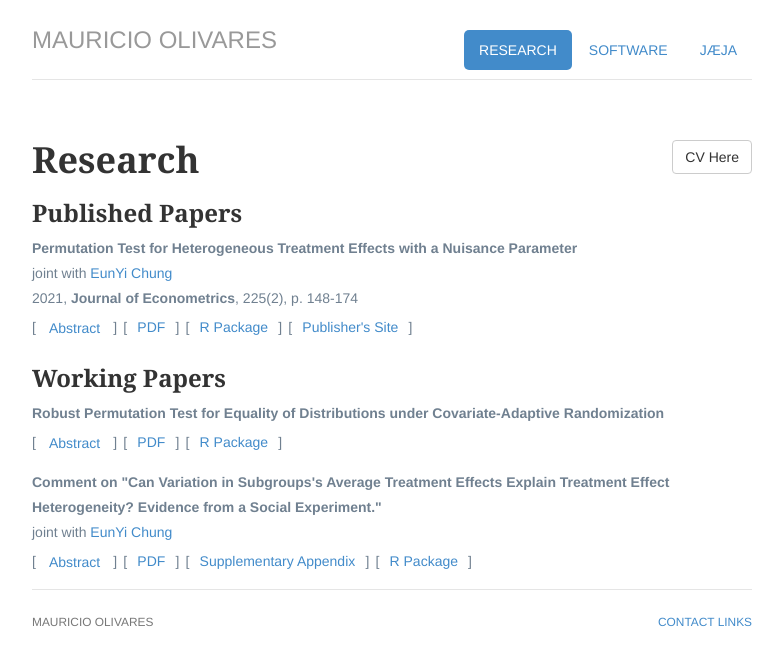
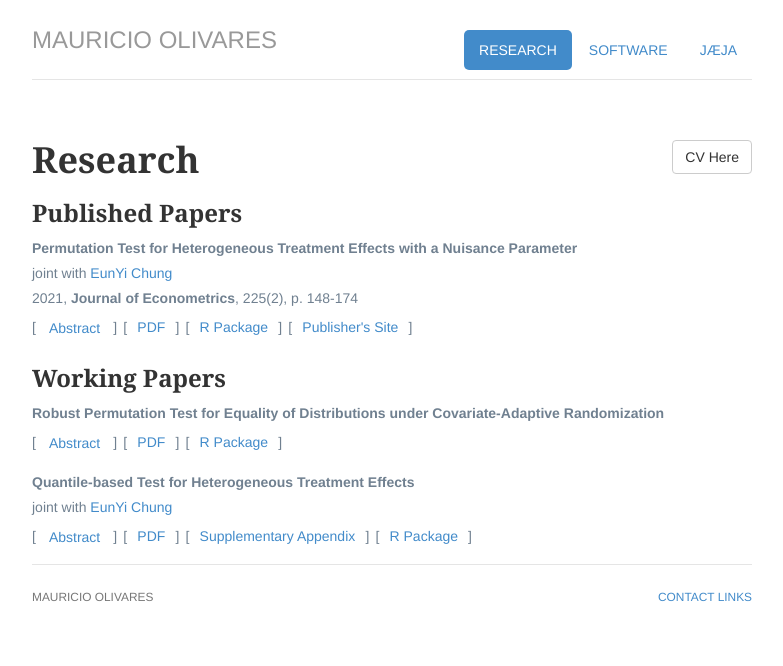
Before and after one commit to mauolivares/mauolivares.github.io, a Jekyll site: the page built from research/index.html, in a window 1280 px wide. Shown: the top 666 px of the page, without its empty margins (248-1031 px from the left). Built offline with Jekyll 4.4.1, drawn with Linux system fonts in a browser that asks for light colours.

Commit message:
New Working Paper: Quantile-based permutation test for the JAE

```diff
--- a/research/index.html
+++ b/research/index.html
@@ -48,13 +48,13 @@ description: Mauricio Olivares' research page.
 				</p>
 
 
-				<p style="color:#708090;"><strong>Comment on &quot;Can Variation in Subgroups's Average Treatment Effects Explain Treatment Effect Heterogeneity? Evidence from a Social Experiment.&quot;</strong>
+				<p style="color:#708090;"><strong>Quantile-based Test for Heterogeneous Treatment Effects</strong>
 				<br>joint with <a href="https://sites.google.com/a/illinois.edu/eunyichung/">EunYi Chung</a>
-				<br>[<a class="btn btn-link" data-toggle="collapse" href="#WP_REStat" role="button" aria-expanded="false" aria-controls="WP_REStat">
-    			Abstract</a>]&#8287&#8287[&#8287&#8287<a href="/files/SubgroupVariation.pdf" title="Download Paper as PDF"> PDF </a>&#8287&#8287]&#8287&#8287[&#8287&#8287<a href="/files/SubgroupVariation_Supplement.pdf" title="Download Paper as PDF"> Supplementary Appendix </a>&#8287&#8287]&#8287&#8287[&#8287&#8287<a href="https://cran.r-project.org/web/packages/RATest/index.html" title="R Package"> R Package </a>&#8287&#8287]
-    				<div class="collapse" id="WP_REStat">
+				<br>[<a class="btn btn-link" data-toggle="collapse" href="#WP_JAE" role="button" aria-expanded="false" aria-controls="WP_JAE">
+    			Abstract</a>]&#8287&#8287[&#8287&#8287<a href="/files/QTE_PT.pdf" title="Download Paper as PDF"> PDF </a>&#8287&#8287]&#8287&#8287[&#8287&#8287<a href="/files/QTE_PT_Supplement.pdf" title="Download Paper as PDF"> Supplementary Appendix </a>&#8287&#8287]&#8287&#8287[&#8287&#8287<a href="https://cran.r-project.org/web/packages/RATest/index.html" title="R Package"> R Package </a>&#8287&#8287]
+    				<div class="collapse" id="WP_JAE">
   						<div class="card card-body">
-    						<p align="justify">A common empirical practice for testing heterogeneous treatment effects compares the means of subgroups. To challenge the soundness of this practice, <a href="https://doi.org/10.1162/REST_a_00662" title="BitlerEtAl">Bitler, Gelbach, and Hoynes (2017, BGH)</a> introduce a permutation test that is based on a test statistic with estimated parameters. In this comment, we argue that BGH's permutation test fails to control the type 1 error asymptotically unless the means are known. To fix this problem, we provide an asymptotically valid permutation test based on a modified quantile process. Numerical evidence shows that our method outperforms alternative quantile-based procedures.</p>
+    						<p align="justify">One way to look at the distributional effects of a policy intervention comprises estimating the quantile treatment effect at different quantiles. We exploit this idea and develop a new permutation test for heterogeneous treatment effects based on a modified quantile process. To establish asymptotic validity of our test, we transform the test statistic using a martingale transformation so that its limit behavior is distribution free. Numerical evidence shows our permutation test outmatches other popular quantile-based tests in terms of size and power performance. We discuss a fast implementation algorithm and illustrate our method using experimental data from a welfare reform.</p>
   						</div>
 					</div>
 				</p>
```
Also changed, not shown: 2 other files.
